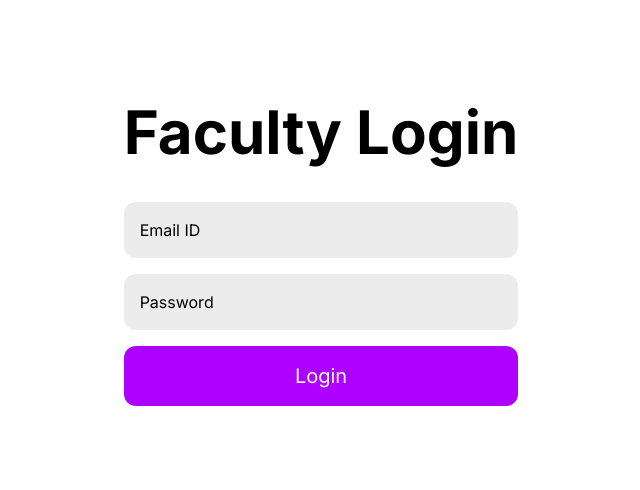
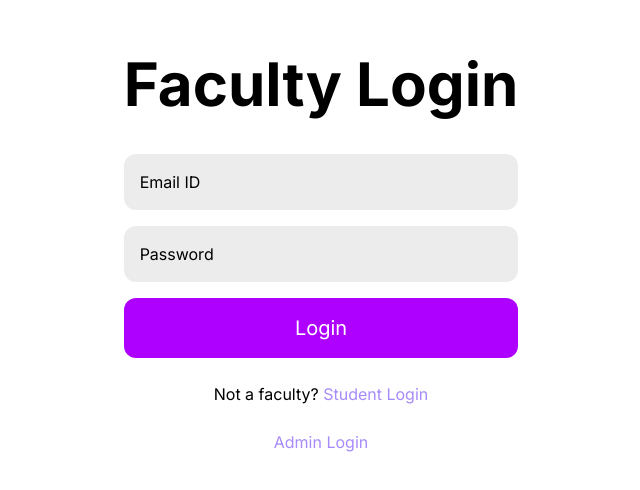
Before and after one commit to arhantalwar/next_social, a Next.js app: page /login/faculty in a window 1280 px wide. Shown: the part 146-636 px from the top of the page, without its empty margins (319-959 px from the left). Built offline with nearby package versions, Linux system fonts and the light colour scheme.

Commit message:
Feature : admin,student,faculty login navigation

```diff
--- a/app/login/admin/page.js
+++ b/app/login/admin/page.js
@@ -1,5 +1,5 @@
 "use client"
-
+import Link from 'next/link';
 import { useState } from 'react';
 import { login_user_on_platform } from '@/app/firebase/auth';
 
@@ -57,6 +57,14 @@ function Signin() {
                 </button>
             </div>
 
+            <div className='my-8 w-full flex justify-center items-center gap-10'>
+          <p>
+            <Link href="/login/faculty">
+            <span className='text-violet-400'>Faculty Login</span>
+            </Link>
+          </p>
+        </div>
+
             {error && <p style={{ color: 'red' }}>{error}</p>}
 
         </div>
--- a/app/login/faculty/page.js
+++ b/app/login/faculty/page.js
@@ -1,5 +1,5 @@
 "use client"
-
+import Link from 'next/link';
 import { useState } from 'react';
 import { login_user_on_platform } from '@/app/firebase/auth';
 
@@ -57,6 +57,23 @@ function Signin() {
                 </button>
             </div>
 
+            <div className='my-6 w-full flex justify-center items-center gap-10'>
+          <p>
+            Not a faculty?{' '}
+            <Link href="/login/students">
+            <span className='text-violet-400'>Student Login</span>
+            </Link>
+          </p>
+        </div>
+
+        <div className='mt-4 w-full flex justify-center items-center gap-10'>
+          <p>
+            <Link href="/login/admin">
+            <span className='text-violet-400'>Admin Login</span>
+            </Link>
+          </p>
+        </div>
+
             {error && <p style={{ color: 'red' }}>{error}</p>}
 
         </div>
--- a/app/login/students/page.js
+++ b/app/login/students/page.js
@@ -1,5 +1,5 @@
 "use client"
-
+import Link from 'next/link';
 import { useState } from 'react';
 import { login_user_on_platform } from '@/app/firebase/auth';
 
@@ -58,6 +58,17 @@ function Signin() {
                 </button>
             </div>
 
+            <div className='mt-4 w-full flex justify-center items-center gap-10'>
+          <p>
+            Not a student?{' '}
+            <Link href="/login/faculty">
+    <span className='text-violet-500'>Faculty Login</span>
+            </Link>
+          </p>
+        </div>
+
+
+
             {error && <p style={{ color: 'red' }}>{error}</p>}
 
         </div>
--- a/app/signup/students/page.js
+++ b/app/signup/students/page.js
@@ -1,4 +1,5 @@
 "use client"
+
 
 import { register_user_on_platform } from '@/app/firebase/auth';
 import { add_student_to_firestore_db } from '@/app/firebase/firestore';
```
